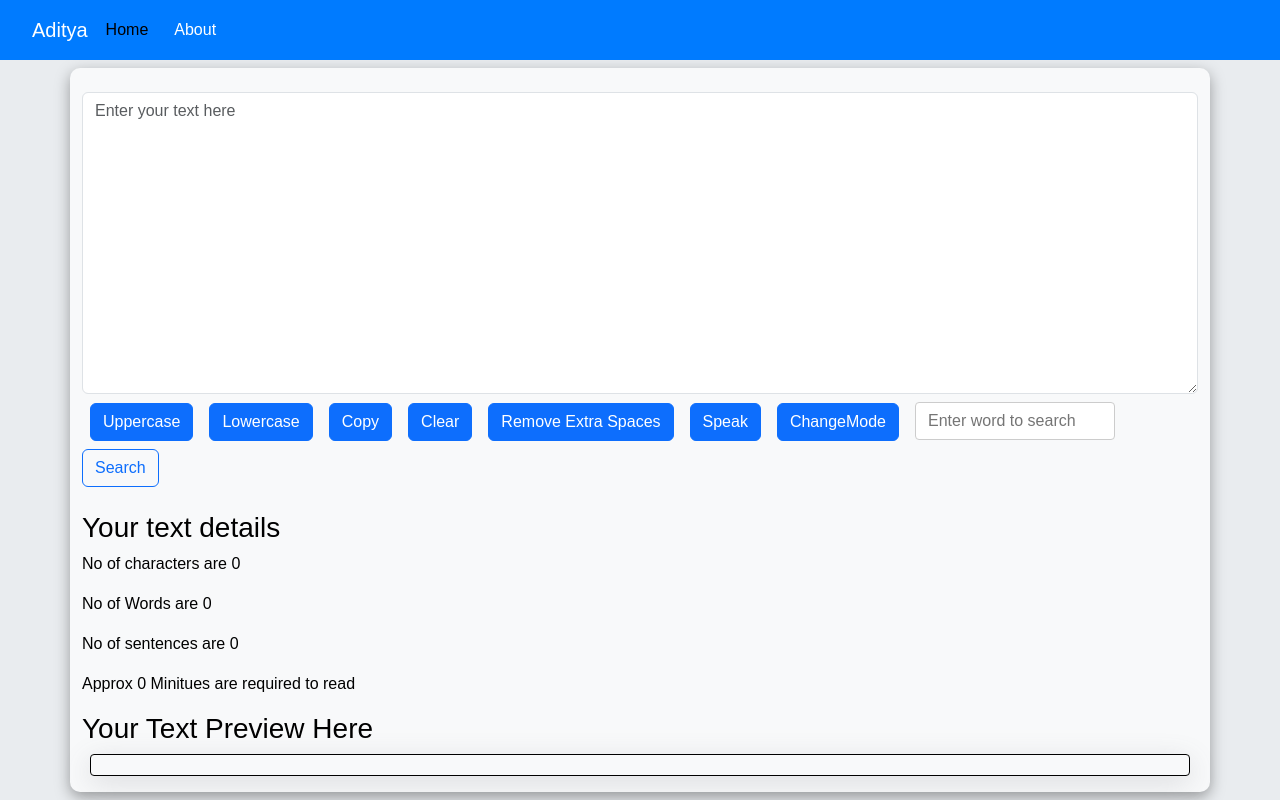
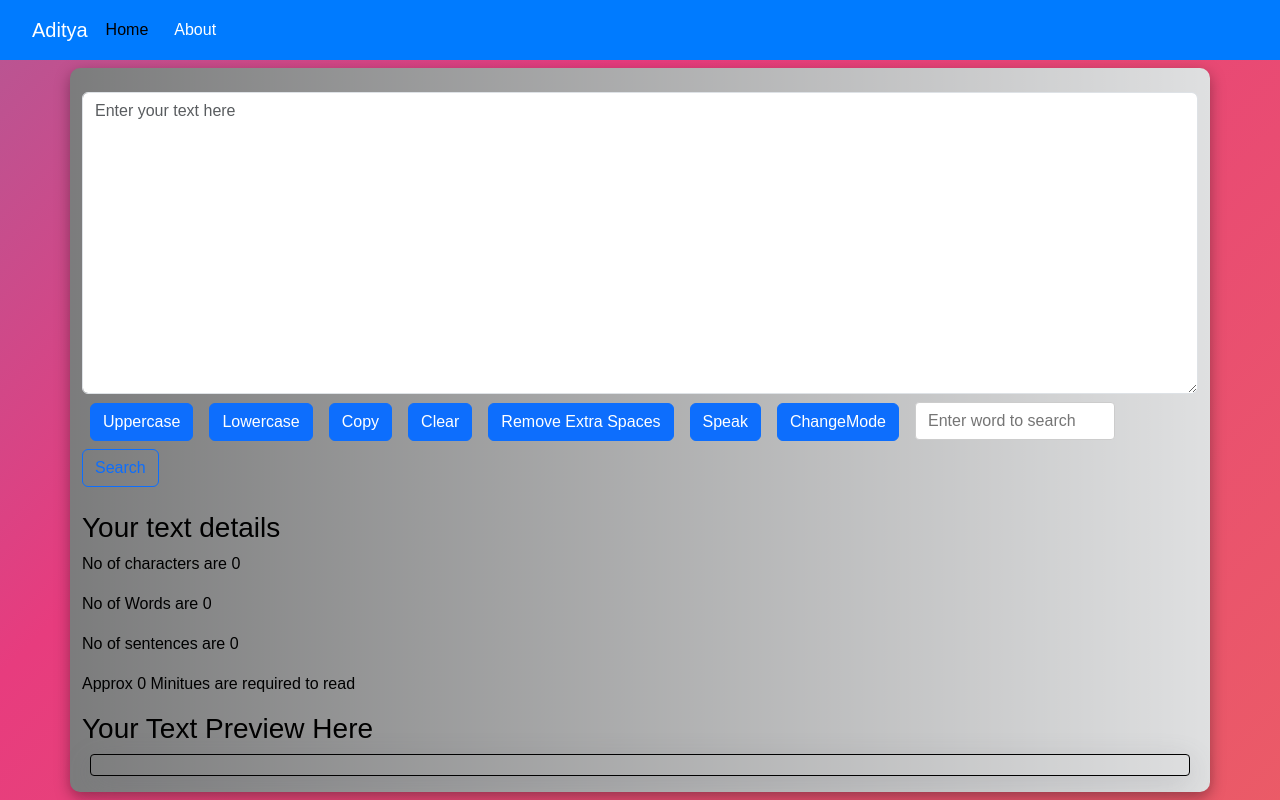
Before and after one commit to Aditya-Patel24/Text_Editor, a React (Create React App) app: page / in a window 1280 px wide. Built offline with nearby package versions, Linux system fonts and the light colour scheme.

Commit message:
Update background styles in TextForm component

```diff
--- a/src/Components/TextForm.css
+++ b/src/Components/TextForm.css
@@ -6,7 +6,7 @@ padding: 0px;
     box-shadow: rgba(0, 0, 0, 0.35) 0px 5px 15px;
     border-radius: 10px;
     background-color: #f8f9fa;
-    color: #343a40;
+    background-image: linear-gradient(to right, rgba(0, 0, 0, 0.5), rgba(0, 0, 0, 0.1))
 }
 
 .out-container{
@@ -14,8 +14,21 @@ padding: 0px;
     justify-content: center;
     align-items: center;
     background-color: #e9ecef;
+    background: linear-gradient(-45deg, #ee7752, #e73c7e, #23a6d5, #23d5ab);
+    background-size: 400% 400%;
+    animation: gradient 15s ease infinite;
 }
-
+@keyframes gradient {
+    0% {
+      background-position: 0% 50%;
+    }
+    50% {
+      background-position: 100% 50%;
+    }
+    100% {
+      background-position: 0% 50%;
+    }
+  }
 .text-container{
     display: flex;
     justify-content: center;
```
Also changed, not shown: src/Components/image2.jpg (deleted), 1 other file (tests, documents, lock files or other folders).
